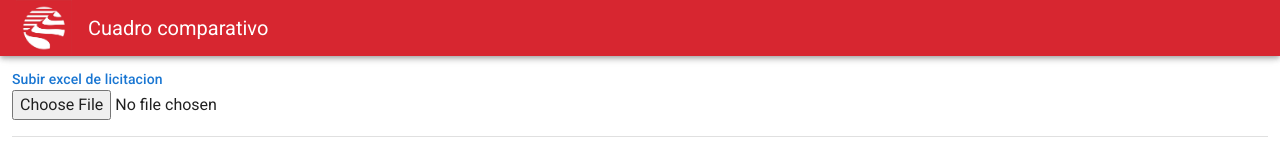
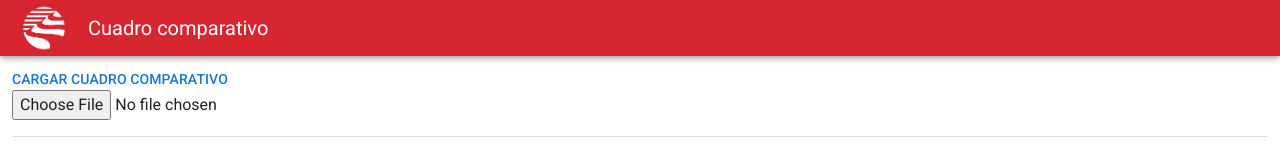
Before and after one commit to Mariley20/list_vfor_VUE, a Vue app: page / in a window 1280 px wide. Shown: the top 160 px of the page. Built offline with nearby package versions, Linux system fonts and the light colour scheme.

Commit message:
fix: update wording

```diff
--- a/src/views/HomeView.vue
+++ b/src/views/HomeView.vue
@@ -3,7 +3,7 @@
     <div class="d-flex flex-wrap mb-4 align-center">
       <div>
         <div class="primary--text subtitle-2">
-          Subir excel de licitacion
+          CARGAR CUADRO COMPARATIVO
         </div>
         <input
           id="input"
@@ -13,7 +13,7 @@
       </div>
       <div v-if="products.length> 0">
         <div class="primary--text subtitle-2">
-          Subir codigos de producto
+          CARGAR CÓDIGOS DE MATERIAL
         </div>
         <input
           id="input"
```
